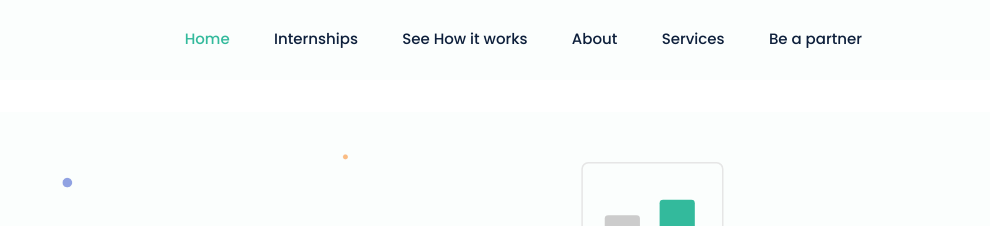
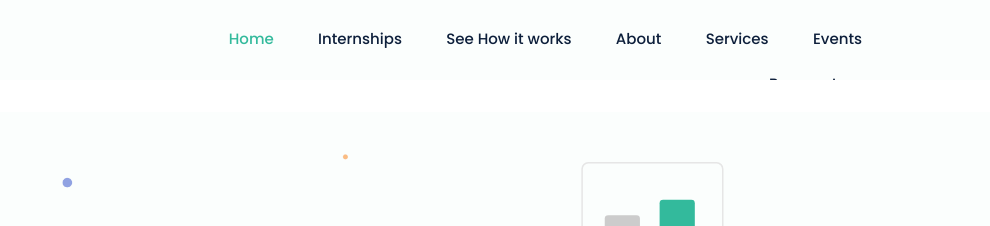
Before and after one commit to ednut/globalintern, a plain HTML site: page index.html in a window 1280 px wide. Shown: the top 226 px of the page, 290-1280 px from the left. Drawn offline with nearby package versions, Linux system fonts and the light colour scheme.

Commit message:
updated content

```diff
--- a/index.html
+++ b/index.html
@@ -106,6 +106,12 @@
                 </li>
                 <li
                   class="hide-on-mobile"
+                  ng-class="{ current: isActive('/events')}"
+                >
+                  <a ui-sref="services">Events</a>
+                </li>
+                <li
+                  class="hide-on-mobile"
                   ng-class="{ current: isActive('/be-a-partner')}"
                 >
                   <a ui-sref="be-a-partner">Be a partner</a>
@@ -140,6 +146,9 @@
           </li>
           <li ng-class="{ current: isActive('/services')}">
             <a ui-sref="services">Services</a>
+          </li>
+          <li ng-class="{ current: isActive('/events')}">
+            <a ui-sref="services">Events</a>
           </li>
           <li ng-class="{ current: isActive('/be-a-partner')}">
             <a ui-sref="be-a-partner">Be a partner</a>
@@ -222,7 +231,7 @@
 
       $(function () {
         $('#myDiv').floatingWhatsApp({
-          phone: '2348035258679',
+          phone: '2349134442145',
           popupMessage: 'Hello, how can we help you?',
           showPopup: true,
           showOnIE: false
```
